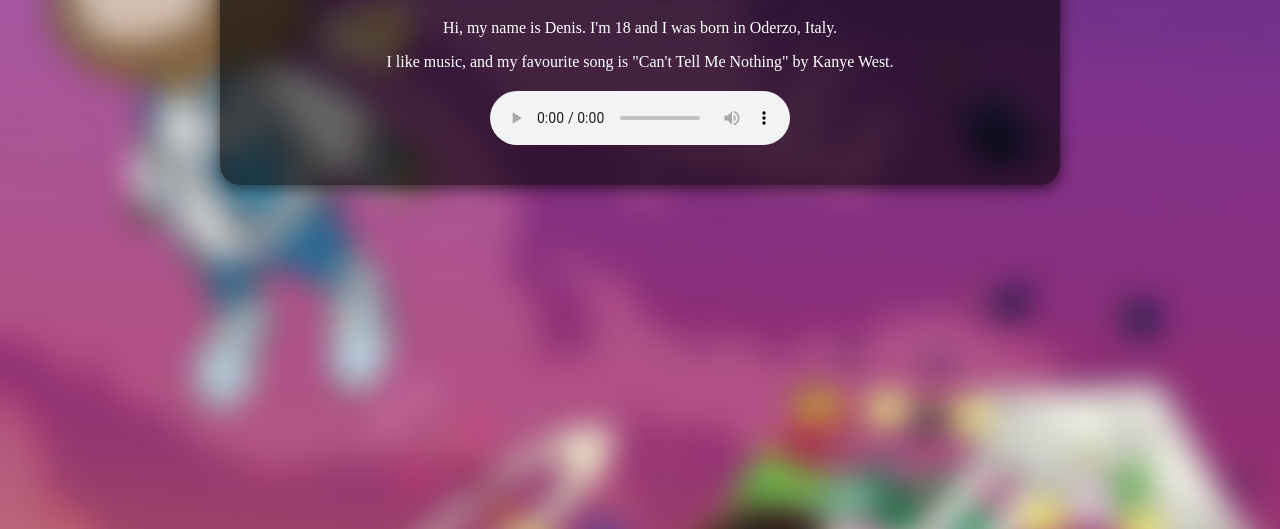
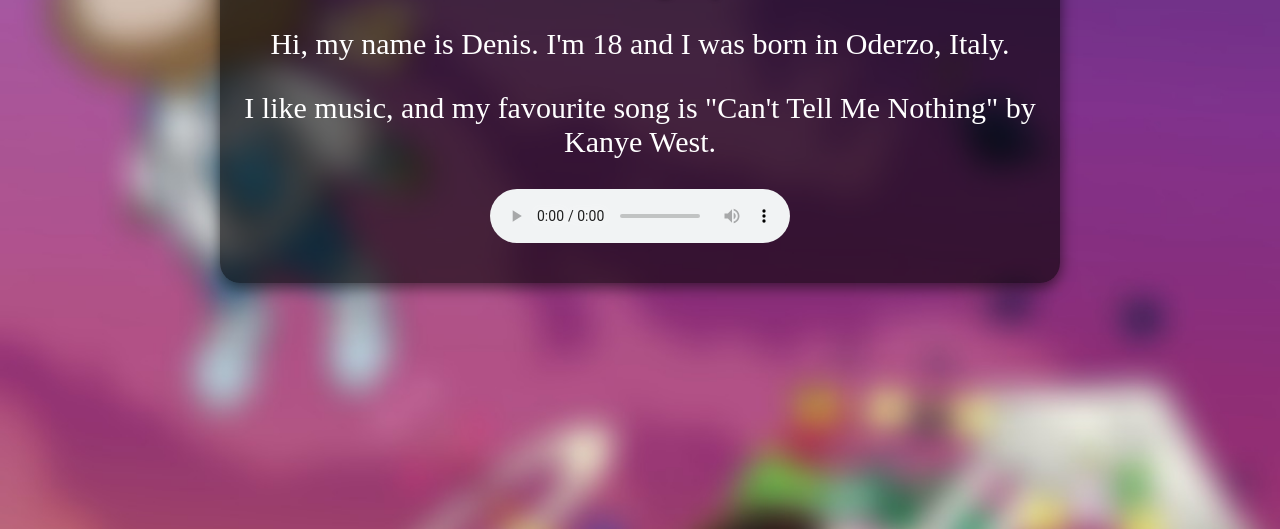
Before and after one commit to denis0606t/denis-class, a plain HTML site: page denis.html in a window 1280 px wide. Shown: the part 271-800 px from the top of the page. Drawn offline with Linux system fonts and the light colour scheme.

Commit message:
Update denis.html

```diff
--- a/denis.html
+++ b/denis.html
@@ -99,8 +99,8 @@
 
     <div class="content">
         <h1 style="color:purple">Introducing Myself</h1>
-        <p font-size:30px >Hi, my name is Denis. I'm 18 and I was born in Oderzo, Italy.</p>
-        <p font-size:30px >I like music, and my favourite song is "Can't Tell Me Nothing" by Kanye West.</p>
+        <p style="font-size:30px" >Hi, my name is Denis. I'm 18 and I was born in Oderzo, Italy.</p>
+        <p style="font-size:30px" >I like music, and my favourite song is "Can't Tell Me Nothing" by Kanye West.</p>
         <audio controls src="music/Cant Tell Me Nothing.mp3"></audio>
     </div>
 </body>
```
